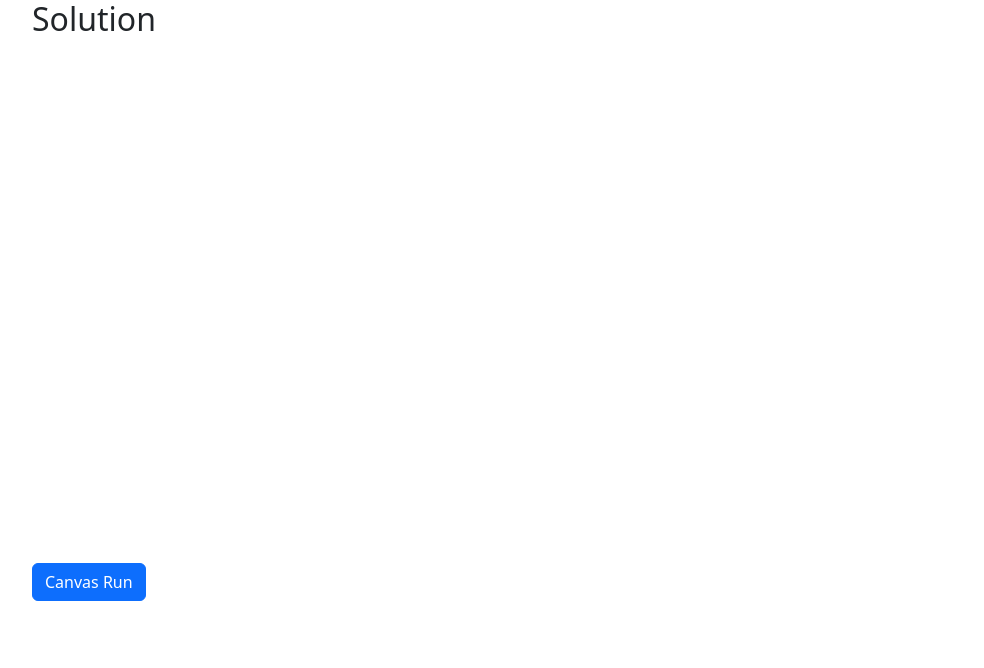
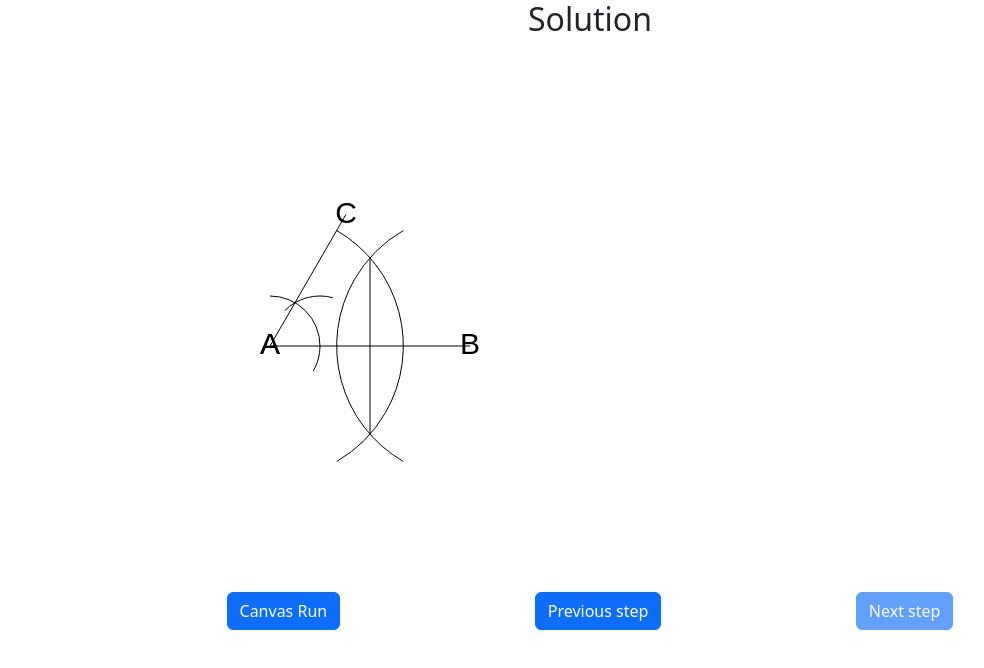
Before and after one commit to amna-ajward/Mathmatics, a React (Vite) app: page / in a window 1280 px wide. Shown: the top 668 px of the page, without its empty margins (50-1034 px from the left). Built offline with nearby package versions, Linux system fonts and the light colour scheme.

Commit message:
added next and previous steps

```diff
--- a/src/components/Canvas.tsx
+++ b/src/components/Canvas.tsx
@@ -14,22 +14,24 @@ export default function Canvas({ width, height }: CanvasProps) {
 	const canvasCtxRef = React.useRef<CanvasRenderingContext2D | null>(null);
 	const [draw] = useDraw();
 
+
 	const [queries, setQueries] = useState<string[]>([
-		// "wdl-AB-3",
-		// // "pb-AB",
-		// "sa-AB~A-C-4",
-		// "ab-^CAB",
+		"wdl-AB-3",
+		"pb-AB",
+		"sa-AB~A-C-4",
+		// // "ab-^CAB",
 
 		//triangle 3 length given
-		"wdl-AB-4", //Must to bring the drawing to center of the canvas
-		"trw-ABC-AC-5-BC-4",
+		// "wdl-AB-4", //Must to bring the drawing to center of the canvas
+		// "trw-ABC-AC-5-BC-4",
 
 		//triangle 1 angle & 1 length given
 		// "tra-ABC-^ABC-90-AC-6",
 
 		// "c-C-AC",
-		"px-AB~C",
+		// "px-AB~C",
 	]);
+	const [currentStep, setCurrentStep] = useState(queries.length);
 
 	useEffect(() => {
 		if (canvasRef.current) {
@@ -38,20 +40,41 @@ export default function Canvas({ width, height }: CanvasProps) {
 		}
 	}, []);
 
+	useEffect(() => {
+		draw({ queries: queries.slice(0, currentStep), canvasDimension: canvasDimension })
+	}, [currentStep]);
+
 	const canvasDimension = { w: width, h: height };
+
+	const onDraw = () => draw({
+		queries: queries,
+		canvasDimension: canvasDimension,
+	})
+
 	return (
-		<>
-			<Button
-				onClick={() =>
-					draw({
-						queries: queries,
-						canvasDimension: canvasDimension,
-					})
-				}
-			>
-				Canvas Run
-			</Button>
+		<div >
 			<canvas ref={canvasRef} width={width} height={height}></canvas>
-		</>
+			<div style={{ display: 'flex', justifyContent: 'space-evenly' }}>
+				<Button
+					onClick={onDraw}
+				>
+					Canvas Run
+				</Button>
+				<Button
+					disabled={currentStep == 1}
+					onClick={() => setCurrentStep(currentStep - 1)}
+				>
+					Previous step
+				</Button>
+				<Button
+					disabled={currentStep == queries.length}
+					onClick={() => setCurrentStep(currentStep + 1)}
+				>
+					Next step
+				</Button>
+
+			</div>
+
+		</div>
 	);
 }
--- a/src/components/Solution.tsx
+++ b/src/components/Solution.tsx
@@ -2,9 +2,9 @@ import React, { useRef, useEffect } from "react";
 import Canvas from "./Canvas";
 export default function Solution() {
 	return (
-		<>
+		<div style={{textAlign:'center'}}>
 			<h2>Solution</h2>
 			<Canvas width={840} height={540} />
-		</>
+		</div>
 	);
 }
```
Also changed, not shown: 1 other file (tests, documents, lock files or other folders).
